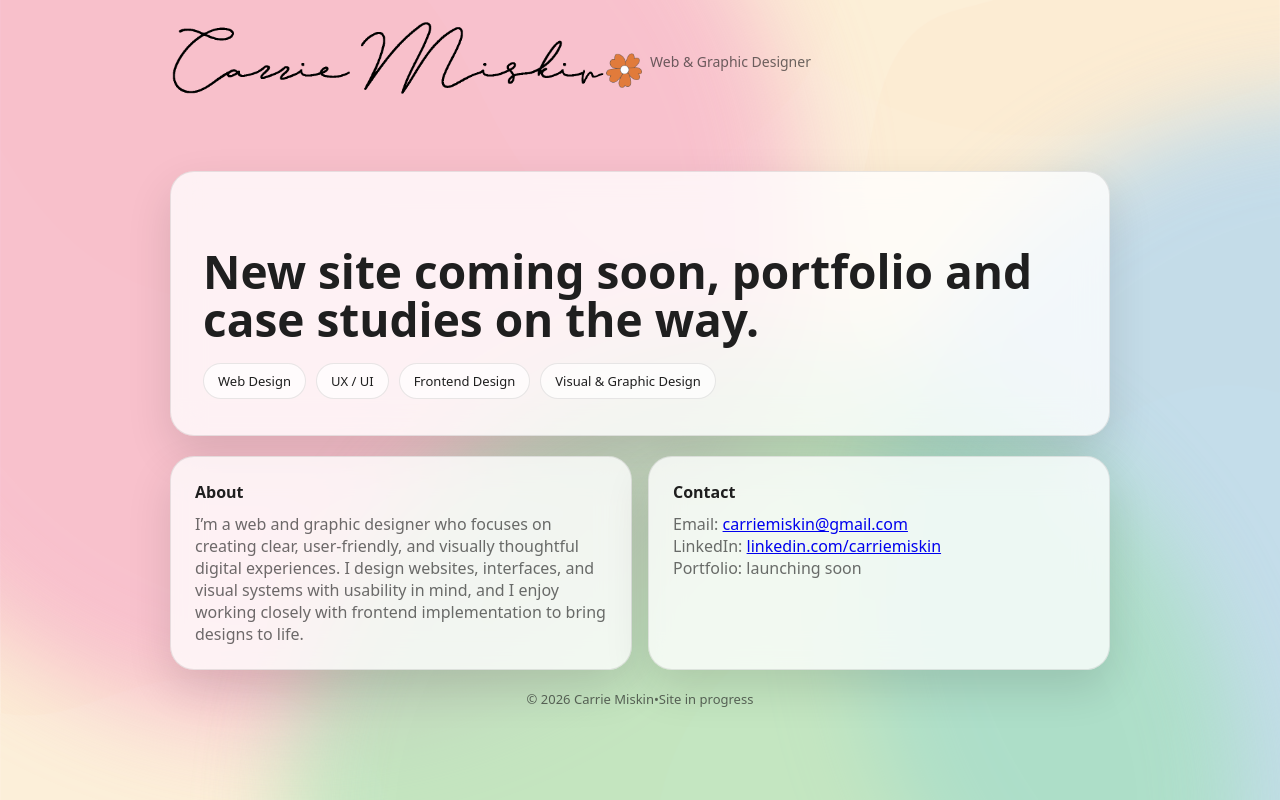
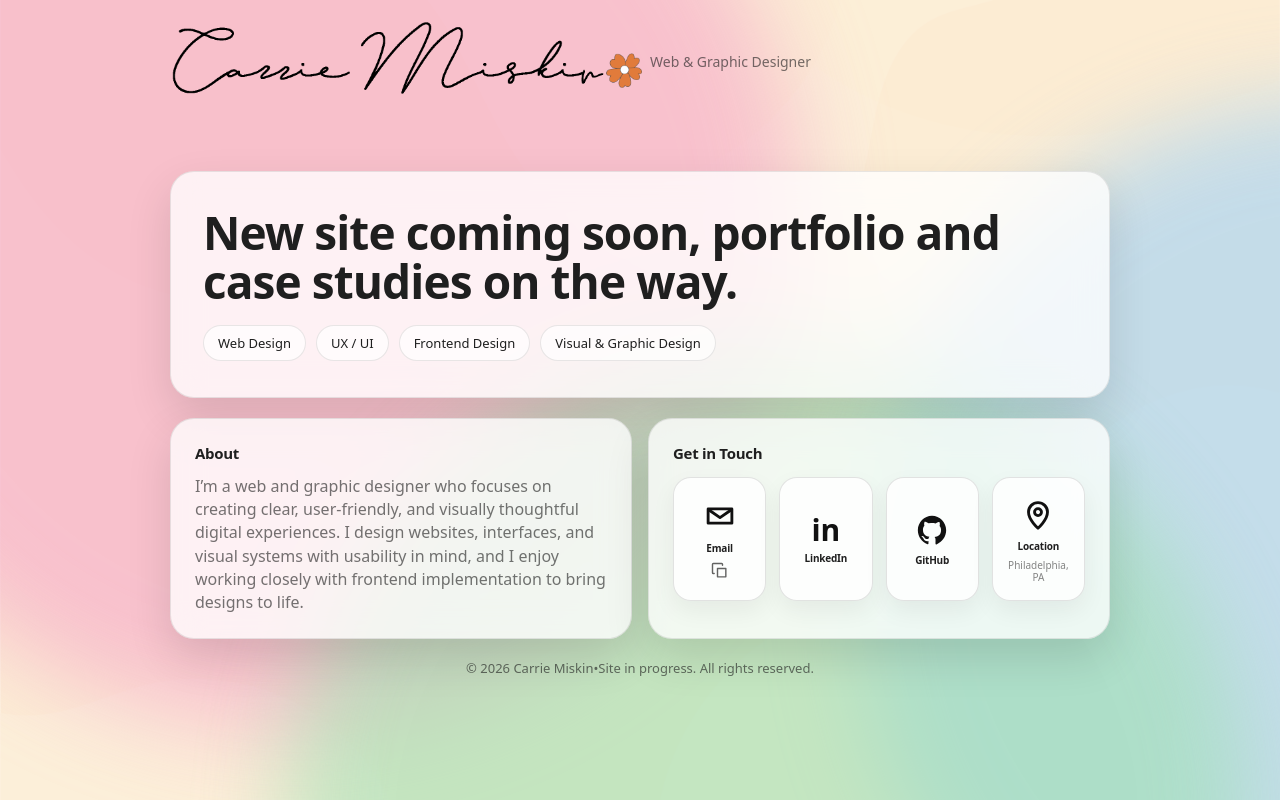
Before and after one commit to cmiskin1993/carrie-miskin-website, a React (Create React App) app: page / in a window 1280 px wide. Built offline with nearby package versions, Linux system fonts and the light colour scheme.

Commit message:
Update contact icons and styling

```diff
--- a/src/App.css
+++ b/src/App.css
@@ -1,19 +1,16 @@
 /* =========================
    CarrieMiskin.com — App.css
-   OBVIOUS animated background
+   CLEAN + CONSISTENT TYPE
    ========================= */
 
-/* ---------- Base ---------- */
 :root {
   --ink: #1f1f1f;
-  --muted: rgba(31, 31, 31, 0.65);
+  --muted: rgba(31, 31, 31, 0.62);
   --paper: rgba(255, 255, 255, 0.78);
-  --paper-strong: rgba(255, 255, 255, 0.9);
   --stroke: rgba(31, 31, 31, 0.1);
   --shadow: 0 18px 45px rgba(0, 0, 0, 0.12);
   --radius: 24px;
 
-  /* Mouse movement (set by JS) */
   --mx: 0;
   --my: 0;
 }
@@ -27,6 +24,21 @@ body {
   color: var(--ink);
   font-family: ui-sans-serif, system-ui, -apple-system, Segoe UI, Roboto,
     Helvetica, Arial;
+  font-weight: 400;
+}
+
+h1,
+h2,
+h3,
+p,
+a,
+button,
+span {
+  font-family: inherit;
+}
+
+a {
+  color: inherit;
 }
 
 /* ---------- Page ---------- */
@@ -38,7 +50,6 @@ body {
   background-position: center;
 }
 
-/* stronger readability veil */
 .page::before {
   content: "";
   position: absolute;
@@ -52,7 +63,7 @@ body {
   z-index: 3;
 }
 
-/* ---------- VERY OBVIOUS BLOBS ---------- */
+/* ---------- Blobs ---------- */
 .blob {
   position: absolute;
   width: 820px;
@@ -62,10 +73,7 @@ body {
   opacity: 0.6;
   pointer-events: none;
   z-index: 1;
-
-  /* Strong mouse-follow */
   transform: translate(calc(var(--mx) * 55px), calc(var(--my) * 55px));
-
   animation: drift 12s linear infinite alternate;
   will-change: transform;
 }
@@ -90,7 +98,6 @@ body {
   animation-duration: 16s;
 }
 
-/* BIG movement */
 @keyframes drift {
   0% {
     transform: translate(calc(var(--mx) * 55px), calc(var(--my) * 55px))
@@ -139,6 +146,7 @@ body {
 .tag {
   font-size: 14px;
   color: var(--muted);
+  font-weight: 500;
 }
 
 /* ---------- Cards ---------- */
@@ -160,13 +168,9 @@ body {
 .headline {
   font-size: clamp(30px, 4vw, 46px);
   line-height: 1.05;
-  margin-bottom: 12px;
-}
-
-.subhead {
-  font-size: 16px;
-  color: var(--muted);
-  max-width: 62ch;
+  margin: 0 0 12px;
+  font-weight: 800;
+  letter-spacing: -0.02em;
 }
 
 .mini {
@@ -182,9 +186,10 @@ body {
   border-radius: 999px;
   border: 1px solid var(--stroke);
   background: rgba(255, 255, 255, 0.7);
+  font-weight: 500;
 }
 
-/* ---------- Info ---------- */
+/* ---------- Info Grid ---------- */
 .infoGrid {
   margin-top: 20px;
   display: grid;
@@ -197,23 +202,151 @@ body {
 }
 
 .infoCard h2 {
-  margin: 0 0 10px;
-  font-size: 16px;
+  margin: 0 0 12px;
+  font-size: 15px;
+  font-weight: 800;
+  letter-spacing: -0.02em;
+  text-align: left;
 }
 
 .infoCard p {
   margin: 0;
   color: var(--muted);
+  font-size: 16px;
+  line-height: 1.45;
+  font-weight: 400;
 }
 
+/* =========================
+     Contact tiles
+     ========================= */
+
+.contactRowNew {
+  margin-top: 14px;
+  display: grid;
+  grid-template-columns: repeat(4, minmax(0, 1fr));
+  gap: 13px;
+}
+
+.contactBtnNew {
+  appearance: none;
+  border: 1px solid rgba(31, 31, 31, 0.12);
+  background: rgba(255, 255, 255, 0.84);
+  border-radius: 18px;
+
+  display: flex;
+  flex-direction: column;
+  align-items: center;
+  justify-content: center;
+  gap: 8px;
+
+  padding: 12px 12px;
+  min-height: 124px;
+
+  text-decoration: none;
+  color: inherit;
+
+  box-shadow: 0 10px 24px rgba(0, 0, 0, 0.06);
+  cursor: pointer;
+  transition: transform 160ms ease, box-shadow 160ms ease, background 160ms ease;
+}
+
+.contactBtnNew:hover {
+  transform: translateY(-2px);
+  box-shadow: 0 14px 30px rgba(0, 0, 0, 0.09);
+  background: rgba(255, 255, 255, 0.92);
+}
+
+.contactBtnNew:active {
+  transform: translateY(-1px);
+}
+
+/* icons */
+.contactBtnIconNew {
+  background: transparent;
+  display: grid;
+  place-items: center;
+  font-weight: 800;
+  font-size: 30px;
+  line-height: 1;
+  color: #111;
+}
+
+/* SVG tile icons (email + location) */
+.tileIconNew {
+  width: 38px;
+  height: 38px;
+  display: block;
+  color: #111;
+}
+
+/* GitHub SVG */
+.ghIconNew {
+  width: 34px;
+  height: 34px;
+  display: block;
+  color: #111;
+}
+
+.contactBtnLabelNew {
+  font-size: 10px;
+  font-weight: 600;
+  letter-spacing: -0.02em;
+  line-height: 1;
+}
+
+.contactBtnHintNew {
+  font-size: 10px;
+  font-weight: 500;
+  color: rgba(31, 31, 31, 0.55);
+  line-height: 1.2;
+  text-align: center;
+}
+
+/* Copy button under Email */
+.copyPillNew {
+  width: 44px;
+  height: 20px;
+  border-radius: 14px;
+  display: grid;
+  place-items: center;
+  /* background: rgba(255, 255, 255, 0.92);
+  border: 1px solid rgba(31, 31, 31, 0.12);
+  box-shadow: 0 10px 20px rgba(0, 0, 0, 0.06); */
+}
+
+.copyIconNew {
+  width: 20px;
+  height: 20px;
+  color: rgba(31, 31, 31, 0.7);
+}
+
+.contactBtnStaticNew {
+  cursor: default;
+}
+
+.contactBtnStaticNew:hover {
+  transform: none;
+  box-shadow: 0 10px 24px rgba(0, 0, 0, 0.06);
+  background: rgba(255, 255, 255, 0.84);
+}
+
+/* ---------- Footer ---------- */
 .footer {
   margin-top: 20px;
   text-align: center;
   font-size: 13px;
   color: var(--muted);
+  font-weight: 500;
 }
 
 /* ---------- Mobile ---------- */
+@media (max-width: 980px) {
+  .contactRowNew {
+    grid-template-columns: repeat(2, minmax(0, 1fr));
+  }
+}
+
 @media (max-width: 780px) {
   .infoGrid {
     grid-template-columns: 1fr;
@@ -229,3 +362,9 @@ body {
     opacity: 0.5;
   }
 }
+
+@media (max-width: 520px) {
+  .contactRowNew {
+    grid-template-columns: 1fr;
+  }
+}
--- a/src/App.js
+++ b/src/App.js
@@ -5,11 +5,10 @@ import bg from "./assets/Background-01.png";
 import flower from "./assets/CarrieMiskin_Flower-01.png";
 
 export default function App() {
-  // Adds that “alive” feel: blobs subtly follow your mouse (like the example site)
   useEffect(() => {
     const onMove = (e) => {
-      const x = (e.clientX / window.innerWidth - 0.5) * 2; // -1..1
-      const y = (e.clientY / window.innerHeight - 0.5) * 2; // -1..1
+      const x = (e.clientX / window.innerWidth - 0.5) * 2;
+      const y = (e.clientY / window.innerHeight - 0.5) * 2;
       document.documentElement.style.setProperty("--mx", x.toFixed(3));
       document.documentElement.style.setProperty("--my", y.toFixed(3));
     };
@@ -18,14 +17,26 @@ export default function App() {
     return () => window.removeEventListener("mousemove", onMove);
   }, []);
 
+  const email = "carriemiskin@gmail.com";
+  const linkedInUrl = "https://www.linkedin.com/in/carriemiskin/";
+  const githubUrl = "https://github.com/cmiskin1993";
+  const locationText = "Philadelphia, PA";
+
+  const copyToClipboard = async (text) => {
+    try {
+      await navigator.clipboard.writeText(text);
+      alert("Copied!");
+    } catch (e) {
+      window.prompt("Copy this:", text);
+    }
+  };
+
   return (
     <div className="page" style={{ backgroundImage: `url(${bg})` }}>
-      {/* animated background blobs */}
       <div className="blob one" aria-hidden="true" />
       <div className="blob two" aria-hidden="true" />
       <div className="blob three" aria-hidden="true" />
 
-      {/* all site content */}
       <div className="content">
         <header className="topBar">
           <div className="brand">
@@ -37,7 +48,7 @@ export default function App() {
             </div>
           </div>
 
-          <nav className="nav">{/* add links later if you want */}</nav>
+          <nav className="nav" />
         </header>
 
         <main className="wrap">
@@ -45,13 +56,6 @@ export default function App() {
             <h1 className="headline">
               New site coming soon, portfolio and case studies on the way.
             </h1>
-
-            {/* <p className="subhead">
-              I’m a web and graphic designer who creates clean, intuitive, and
-              visually engaging digital experiences. I focus on thoughtful
-              design, strong visual systems, and frontend implementation —
-              bringing ideas from concept through execution.
-            </p> */}
 
             <div className="mini">
               <span className="pill">Web Design</span>
@@ -73,34 +77,143 @@ export default function App() {
               </p>
             </div>
 
-            <div id="contact" className="infoCard">
-              <h2>Contact</h2>
-              <p className="contactLine">
-                Email:{" "}
-                <a href="mailto:carriemiskin@gmail.com">
-                  carriemiskin@gmail.com
-                </a>
-              </p>
-              <p className="contactLine">
-                LinkedIn:{" "}
+            <div id="contact" className="infoCard contactCardNew">
+              <h2>Get in Touch</h2>
+
+              <div className="contactRowNew">
+                {/* Email (copy) */}
+                <button
+                  className="contactBtnNew"
+                  type="button"
+                  onClick={() => copyToClipboard(email)}
+                  aria-label="Copy email address"
+                  title="Copy email"
+                >
+                  <span className="contactBtnIconNew" aria-hidden="true">
+                    {/* BLACK email icon */}
+                    <svg
+                      className="tileIconNew"
+                      viewBox="0 0 24 24"
+                      fill="none"
+                      xmlns="http://www.w3.org/2000/svg"
+                    >
+                      <path
+                        d="M4.5 7.5h15v9h-15v-9Z"
+                        stroke="currentColor"
+                        strokeWidth="1.8"
+                        strokeLinejoin="round"
+                      />
+                      <path
+                        d="M5.5 8.5 12 13l6.5-4.5"
+                        stroke="currentColor"
+                        strokeWidth="1.8"
+                        strokeLinejoin="round"
+                        strokeLinecap="round"
+                      />
+                    </svg>
+                  </span>
+
+                  <span className="contactBtnLabelNew">Email</span>
+
+                  {/* copy icon under Email */}
+                  <span className="copyPillNew" aria-hidden="true">
+                    <svg
+                      className="copyIconNew"
+                      viewBox="0 0 24 24"
+                      fill="none"
+                      xmlns="http://www.w3.org/2000/svg"
+                    >
+                      <path
+                        d="M9 9h10v10H9V9Z"
+                        stroke="currentColor"
+                        strokeWidth="1.7"
+                        strokeLinejoin="round"
+                      />
+                      <path
+                        d="M5 15H4a1 1 0 0 1-1-1V4a1 1 0 0 1 1-1h10a1 1 0 0 1 1 1v1"
+                        stroke="currentColor"
+                        strokeWidth="1.7"
+                        strokeLinecap="round"
+                        strokeLinejoin="round"
+                      />
+                    </svg>
+                  </span>
+                </button>
+
+                {/* LinkedIn */}
                 <a
-                  href="https://www.linkedin.com/in/carriemiskin/"
+                  className="contactBtnNew"
+                  href={linkedInUrl}
                   target="_blank"
                   rel="noreferrer"
                 >
-                  linkedin.com/carriemiskin
+                  <span className="contactBtnIconNew" aria-hidden="true">
+                    in
+                  </span>
+                  <span className="contactBtnLabelNew">LinkedIn</span>
                 </a>
-              </p>
-              <p className="contactLine">
-                Portfolio: <span className="muted">launching soon</span>
-              </p>
+
+                {/* GitHub */}
+                <a
+                  className="contactBtnNew"
+                  href={githubUrl}
+                  target="_blank"
+                  rel="noreferrer"
+                >
+                  <span className="contactBtnIconNew" aria-hidden="true">
+                    <svg
+                      className="ghIconNew"
+                      viewBox="0 0 24 24"
+                      xmlns="http://www.w3.org/2000/svg"
+                      aria-hidden="true"
+                    >
+                      <path
+                        fill="currentColor"
+                        d="M12 2C6.477 2 2 6.596 2 12.26c0 4.53 2.865 8.37 6.839 9.727.5.096.682-.22.682-.49 0-.244-.009-.89-.014-1.747-2.782.62-3.369-1.37-3.369-1.37-.454-1.18-1.11-1.495-1.11-1.495-.908-.64.069-.627.069-.627 1.004.073 1.533 1.056 1.533 1.056.892 1.563 2.341 1.112 2.91.85.092-.67.349-1.113.635-1.369-2.221-.26-4.556-1.14-4.556-5.07 0-1.12.389-2.035 1.03-2.753-.103-.26-.446-1.31.098-2.73 0 0 .84-.276 2.75 1.05A9.19 9.19 0 0 1 12 7.12c.85.004 1.705.118 2.505.344 1.909-1.326 2.748-1.05 2.748-1.05.546 1.42.203 2.47.1 2.73.64.718 1.028 1.633 1.028 2.753 0 3.94-2.339 4.808-4.566 5.063.359.318.679.94.679 1.895 0 1.368-.013 2.47-.013 2.806 0 .272.18.59.688.489C19.138 20.626 22 16.787 22 12.26 22 6.596 17.523 2 12 2Z"
+                      />
+                    </svg>
+                  </span>
+                  <span className="contactBtnLabelNew">GitHub</span>
+                </a>
+
+                {/* Location */}
+                <div className="contactBtnNew contactBtnStaticNew">
+                  <span className="contactBtnIconNew" aria-hidden="true">
+                    {/* BLACK location pin */}
+                    <svg
+                      className="tileIconNew"
+                      viewBox="0 0 24 24"
+                      fill="none"
+                      xmlns="http://www.w3.org/2000/svg"
+                    >
+                      <path
+                        d="M12 21s6-5.2 6-10.2A6 6 0 0 0 6 10.8C6 15.8 12 21 12 21Z"
+                        stroke="currentColor"
+                        strokeWidth="1.8"
+                        strokeLinejoin="round"
+                      />
+                      <path
+                        d="M12 13a2.2 2.2 0 1 0 0-4.4A2.2 2.2 0 0 0 12 13Z"
+                        stroke="currentColor"
+                        strokeWidth="1.8"
+                        strokeLinejoin="round"
+                      />
+                    </svg>
+                  </span>
+
+                  <span className="contactBtnLabelNew">Location</span>
+                  <span className="contactBtnHintNew">{locationText}</span>
+                </div>
+              </div>
             </div>
           </section>
 
           <footer className="footer">
             <span>© {new Date().getFullYear()} Carrie Miskin</span>
             <span className="dot">•</span>
-            <span className="muted">Site in progress</span>
+            <span className="muted">
+              Site in progress. All rights reserved.
+            </span>
           </footer>
         </main>
       </div>
```
